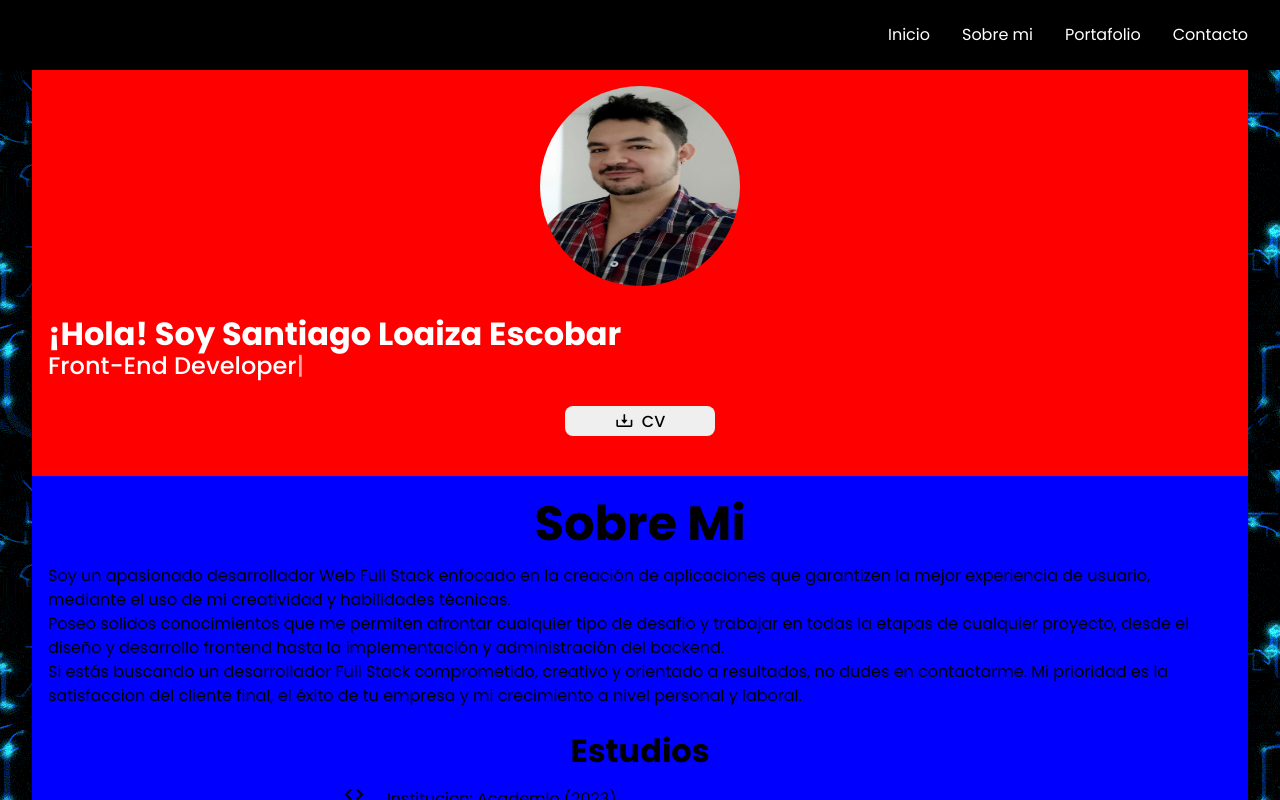
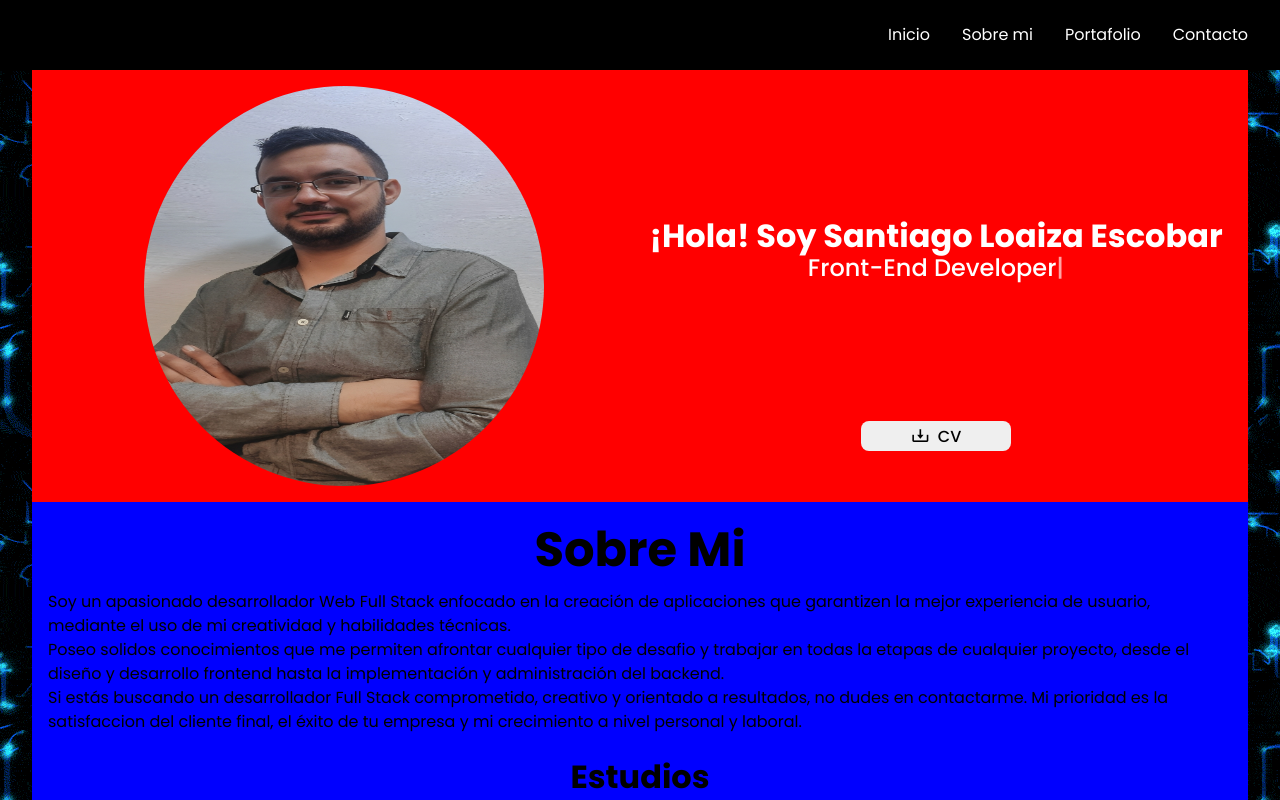
Before and after one commit to SantiagoLE/Portfolio, a React (Vite) app: page / in a window 1280 px wide. Shown: the top 800 px of the page. Built offline with nearby package versions, Linux system fonts and the light colour scheme.

Commit message:
se inician modificaciones para visualizacion en escrtiorio y movil

```diff
--- a/src/components/Home.jsx
+++ b/src/components/Home.jsx
@@ -10,29 +10,31 @@ const Home = () => {
         link.href = '/CV_Santiago_Loaiza_Escobar.pdf';
         link.download = 'CV Santiago Loaiza Escobar.pdf';
         link.click();
-      };
+    };
 
 
-    const name = ["Santiago Loaiza Escobar"]
-    const text= ["Full Stack Developer", "Front-End Developer", "Back-End Developer"]
+    const text = ["Full Stack Developer", "Front-End Developer", "Back-End Developer"]
 
     return (
         <section id='home'>
 
 
             <div className='home__img-container'>
-                <img className='home_img' src="/SantiagoLoaizaEscobar.jpg" alt="" />
+                <img className='home_img' src="/Santiago Loaiza Escobar.png" alt="" />
             </div>
 
-            <h2 className='home_title'>¡Hola! Soy Santiago Loaiza Escobar</h2>
+            <div className='home_info-container'>
+                <h2 className='home_title'>¡Hola! Soy Santiago Loaiza Escobar</h2>
 
-            <div className='text_animate'>
-                <ReactTyped strings={text} typeSpeed={100} loop />
+                <div className='text_animate'>
+                    <ReactTyped strings={text} typeSpeed={100} loop />
+                </div>
             </div>
 
 
 
-<button className='home_btn' onClick={handleDownload}><i className='bx bx-download'></i> CV</button>
+
+            <button className='home_btn' onClick={handleDownload}><i className='bx bx-download'></i> CV</button>
 
         </section>
     )
--- a/src/components/style/contact.css
+++ b/src/components/style/contact.css
@@ -16,7 +16,7 @@
     min-width: 350px;
     max-width: 600px;
     display: grid;
-    gap: 1rem;
+       gap: 1rem;
     background-color: aqua;
 
 }
--- a/src/components/style/home.css
+++ b/src/components/style/home.css
@@ -5,6 +5,7 @@
 }
 
 .home__img-container {
+    width: 100%;
     max-width: 200px;
     margin: 0 auto;
 }
@@ -46,3 +47,36 @@
 .bx-download {
     font-size: 1.2rem;
 }
+
+@media (min-width: 768px) {
+   #home{
+    display: grid;
+    grid-template-columns: 1fr 1fr;
+    grid-template-rows: 3fr 1fr;
+   }
+
+   .home__img-container{
+    max-width: 400px;
+    grid-column: 1/2;
+    grid-row: 1/3;
+    align-self: center;
+   }
+
+   .home_info-container{
+    width: 100%;
+align-self: center;
+   }
+
+  .home_title{
+text-align: center;
+   }
+.text_animate{
+    text-align: center;
+}
+
+   .home_btn{
+    grid-column: 2/3;
+    grid-row: 2/3;
+    align-self: center;
+   }
+  }
```
Also changed, not shown: public/Santiago Loaiza Escobar.png (added), public/SantiagoLoaizaEscobar.jpg (deleted).
